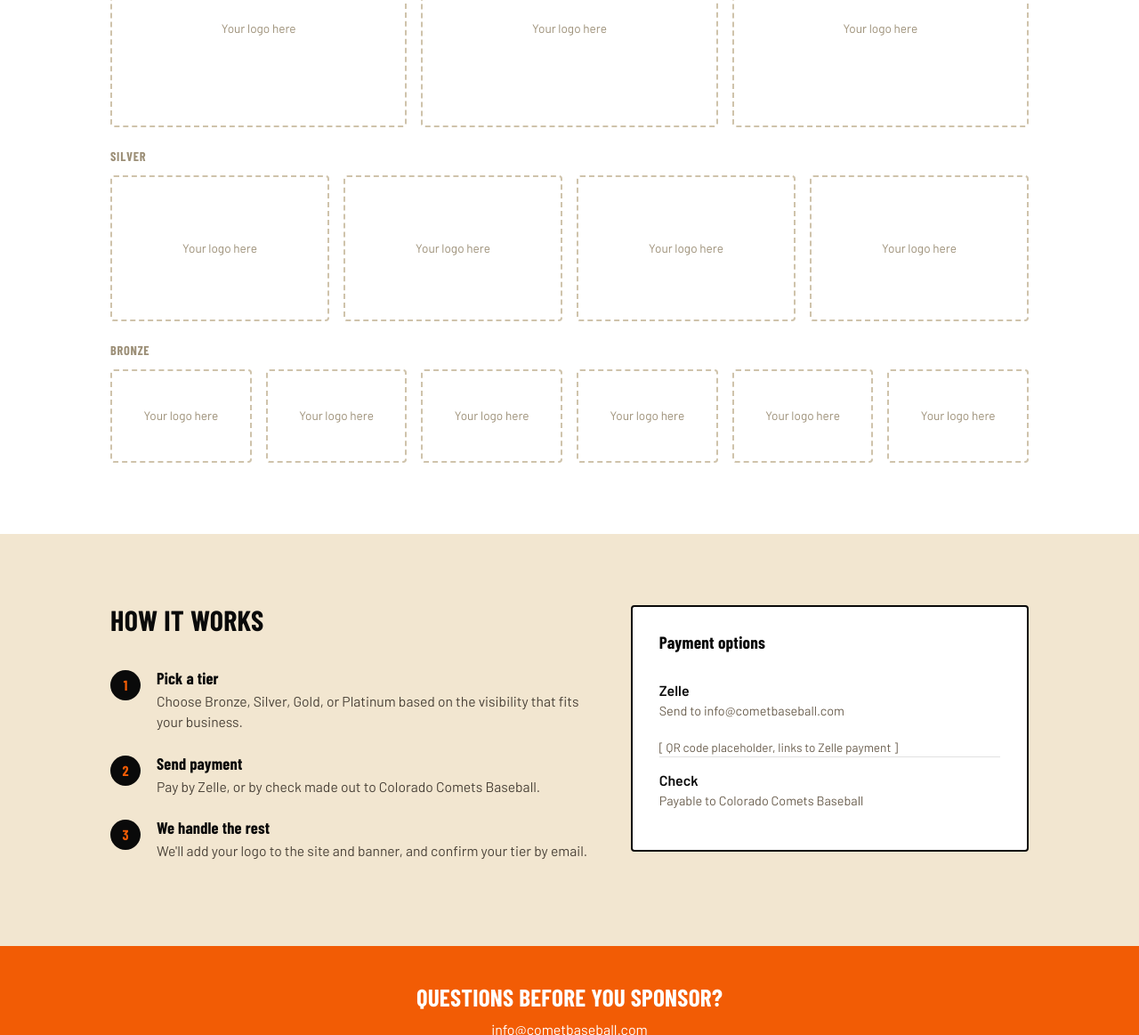
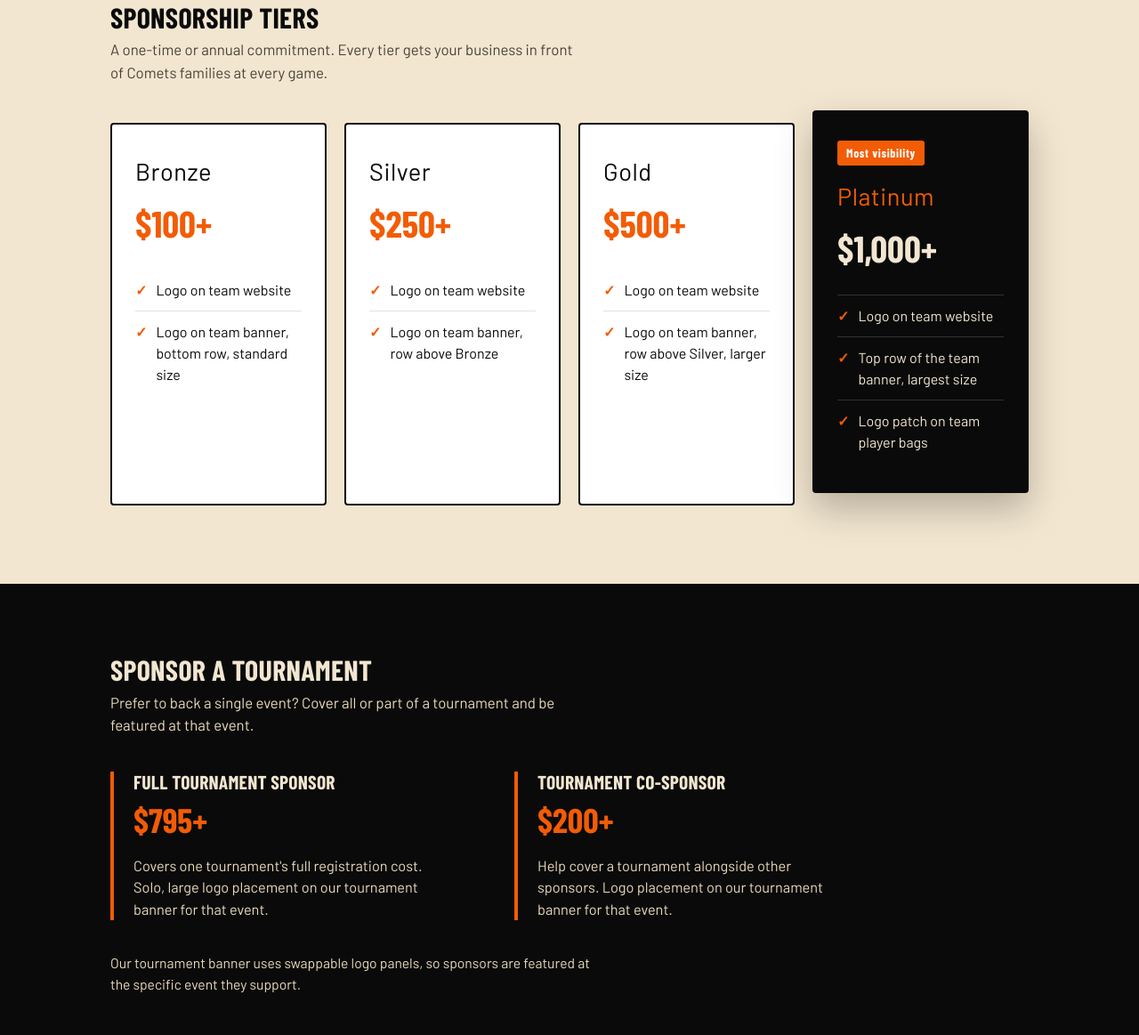
Before and after one commit to nick77vet/colorado-comets-website, a website: page comets-sponsors-page-mockup.html in a window 1280 px wide. Shown: the part 2445-3608 px from the top of the page at 89% size. Drawn offline with nearby package versions, Linux system fonts and the light colour scheme; a web font is replaced by a local one.

Commit message:
Add files via upload

```diff
--- a/comets-sponsors-page-mockup.html
+++ b/comets-sponsors-page-mockup.html
@@ -1,7 +1,6 @@
 <!DOCTYPE html>
 <html lang="en">
 <head>
-  <meta name="robots" content="noindex">
 <meta charset="UTF-8">
 <meta name="viewport" content="width=device-width, initial-scale=1.0">
 <title>Sponsor the Comets | Colorado Comets Baseball</title>
@@ -129,7 +128,7 @@
 
   /* TIERS */
   .tiers {
-    padding: 24px 24px 88px;
+    padding: 80px 24px 88px;
     background: var(--cream);
   }
   .tiers h2 { font-size: 2rem; margin-bottom: 8px; }
@@ -196,6 +195,37 @@
     width: fit-content;
   }
 
+
+  /* TOURNAMENT SPONSORSHIP */
+  .tourney {
+    background: var(--black);
+    color: var(--cream);
+    padding: 80px 24px;
+  }
+  .tourney h2 { font-size: 2rem; margin-bottom: 8px; }
+  .tourney .sub { color: var(--cream-dim); max-width: 56ch; margin-bottom: 40px; font-size: 1.05rem; }
+  .tourney-grid {
+    display: grid;
+    grid-template-columns: repeat(2, 1fr);
+    gap: 48px;
+    max-width: 860px;
+  }
+  .tourney-opt {
+    border-left: 4px solid var(--orange);
+    padding-left: 22px;
+  }
+  .tourney-opt h3 { font-size: 1.35rem; }
+  .tourney-opt .price {
+    font-family: 'Barlow Condensed', sans-serif;
+    font-weight: 800;
+    font-size: 2.4rem;
+    color: var(--orange);
+    margin: 4px 0 10px;
+  }
+  .tourney-opt p { color: var(--cream-dim); font-size: 1.02rem; max-width: 36ch; }
+  .tourney-note { margin-top: 36px; color: var(--cream-dim); font-size: 0.98rem; max-width: 62ch; }
+  @media (max-width: 700px) { .tourney-grid { grid-template-columns: 1fr; gap: 32px; } }
+
   /* CURRENT SPONSORS */
   .sponsors-section {
     background: var(--white);
@@ -248,7 +278,7 @@
   .how h2 { font-size: 2rem; margin-bottom: 40px; }
   .how-grid {
     display: grid;
-    grid-template-columns: 1.2fr 1fr;
+    grid-template-columns: minmax(0, 640px);
     gap: 48px;
     align-items: start;
   }
@@ -353,54 +383,6 @@
     </div>
   </section>
 
-  <section class="tiers" id="tiers">
-    <div class="wrap">
-      <h2>Sponsorship tiers</h2>
-      <p class="sub">A one-time or annual commitment. Every tier gets your business in front of Comets families at every game.</p>
-      <div class="tier-grid">
-
-        <div class="tier-card">
-          <div class="tier-name">Bronze</div>
-          <div class="tier-price">$100 - $250</div>
-          <ul class="tier-list">
-            <li><span class="mark">✓</span> Logo on team website</li>
-            <li><span class="mark">✓</span> Logo on team banner, bottom row, standard size</li>
-          </ul>
-        </div>
-
-        <div class="tier-card">
-          <div class="tier-name">Silver</div>
-          <div class="tier-price">$250+</div>
-          <ul class="tier-list">
-            <li><span class="mark">✓</span> Logo on team website</li>
-            <li><span class="mark">✓</span> Logo on team banner, row above Bronze</li>
-          </ul>
-        </div>
-
-        <div class="tier-card">
-          <div class="tier-name">Gold</div>
-          <div class="tier-price">$500+</div>
-          <ul class="tier-list">
-            <li><span class="mark">✓</span> Logo on team website</li>
-            <li><span class="mark">✓</span> Logo on team banner, row above Silver, larger size</li>
-          </ul>
-        </div>
-
-        <div class="tier-card platinum">
-          <span class="tier-tag">Most visibility</span>
-          <div class="tier-name">Platinum</div>
-          <div class="tier-price">$1,000+</div>
-          <ul class="tier-list">
-            <li><span class="mark">✓</span> Logo on team website</li>
-            <li><span class="mark">✓</span> Top row of the team banner, largest size</li>
-            <li><span class="mark">✓</span> Logo patch on team player bags</li>
-          </ul>
-        </div>
-
-      </div>
-    </div>
-  </section>
-
   <section class="sponsors-section">
     <div class="wrap">
       <h2>Our current sponsors</h2>
@@ -444,6 +426,74 @@
     </div>
   </section>
 
+  <section class="tiers" id="tiers">
+    <div class="wrap">
+      <h2>Sponsorship tiers</h2>
+      <p class="sub">A one-time or annual commitment. Every tier gets your business in front of Comets families at every game.</p>
+      <div class="tier-grid">
+
+        <div class="tier-card">
+          <div class="tier-name">Bronze</div>
+          <div class="tier-price">$100+</div>
+          <ul class="tier-list">
+            <li><span class="mark">✓</span> Logo on team website</li>
+            <li><span class="mark">✓</span> Logo on team banner, bottom row, standard size</li>
+          </ul>
+        </div>
+
+        <div class="tier-card">
+          <div class="tier-name">Silver</div>
+          <div class="tier-price">$250+</div>
+          <ul class="tier-list">
+            <li><span class="mark">✓</span> Logo on team website</li>
+            <li><span class="mark">✓</span> Logo on team banner, row above Bronze</li>
+          </ul>
+        </div>
+
+        <div class="tier-card">
+          <div class="tier-name">Gold</div>
+          <div class="tier-price">$500+</div>
+          <ul class="tier-list">
+            <li><span class="mark">✓</span> Logo on team website</li>
+            <li><span class="mark">✓</span> Logo on team banner, row above Silver, larger size</li>
+          </ul>
+        </div>
+
+        <div class="tier-card platinum">
+          <span class="tier-tag">Most visibility</span>
+          <div class="tier-name">Platinum</div>
+          <div class="tier-price">$1,000+</div>
+          <ul class="tier-list">
+            <li><span class="mark">✓</span> Logo on team website</li>
+            <li><span class="mark">✓</span> Top row of the team banner, largest size</li>
+            <li><span class="mark">✓</span> Logo patch on team player bags</li>
+          </ul>
+        </div>
+
+      </div>
+    </div>
+  </section>
+
+  <section class="tourney" id="tournaments">
+    <div class="wrap">
+      <h2>Sponsor a tournament</h2>
+      <p class="sub">Prefer to back a single event? Cover all or part of a tournament and be featured at that event.</p>
+      <div class="tourney-grid">
+        <div class="tourney-opt">
+          <h3>Full tournament sponsor</h3>
+          <div class="price">$795+</div>
+          <p>Covers one tournament's full registration cost. Solo, large logo placement on our tournament banner for that event.</p>
+        </div>
+        <div class="tourney-opt">
+          <h3>Tournament co-sponsor</h3>
+          <div class="price">$200+</div>
+          <p>Help cover a tournament alongside other sponsors. Logo placement on our tournament banner for that event.</p>
+        </div>
+      </div>
+      <p class="tourney-note">Our tournament banner uses swappable logo panels, so sponsors are featured at the specific event they support.</p>
+    </div>
+  </section>
+
   <section class="how">
     <div class="wrap how-grid">
       <div>
@@ -452,49 +502,34 @@
           <div class="how-step">
             <div class="dot">1</div>
             <div>
-              <h3>Pick a tier</h3>
-              <p>Choose Bronze, Silver, Gold, or Platinum based on the visibility that fits your business.</p>
+              <h3>Pick a sponsorship</h3>
+              <p>Choose a season tier, or sponsor a tournament, based on the visibility that fits your business.</p>
             </div>
           </div>
           <div class="how-step">
             <div class="dot">2</div>
             <div>
-              <h3>Send payment</h3>
-              <p>Pay by Zelle, or by check made out to Colorado Comets Baseball.</p>
+              <h3>Reach out to us</h3>
+              <p>Email us with the tier or tournament you are interested in. We will answer your questions and send payment details.</p>
             </div>
           </div>
           <div class="how-step">
             <div class="dot">3</div>
             <div>
               <h3>We handle the rest</h3>
-              <p>We'll add your logo to the site and banner, and confirm your tier by email.</p>
+              <p>Once payment is received, we add your logo to the site and banner and confirm your placement by email.</p>
             </div>
           </div>
         </div>
       </div>
 
-      <div class="pay-card">
-        <h3>Payment options</h3>
-        <div class="pay-option">
-          <div>
-            <div class="name">Zelle</div>
-            <div class="detail">Send to info@cometbaseball.com</div>
-          </div>
-        </div>
-        <div class="qr-note">[ QR code placeholder, links to Zelle payment ]</div>
-        <div class="pay-option">
-          <div>
-            <div class="name">Check</div>
-            <div class="detail">Payable to Colorado Comets Baseball</div>
-          </div>
-        </div>
-      </div>
     </div>
   </section>
 
   <section class="contact-strip" id="contact">
-    <h2>Questions before you sponsor?</h2>
-    <p><a href="mailto:info@cometbaseball.com">info@cometbaseball.com</a></p>
+    <h2>Interested in sponsoring the Comets?</h2>
+    <p>Reach out and we will help you choose the right fit.</p>
+    <p style="margin-top:8px"><a href="mailto:info@cometbaseball.com">info@cometbaseball.com</a></p>
   </section>
 
 </body>
```
